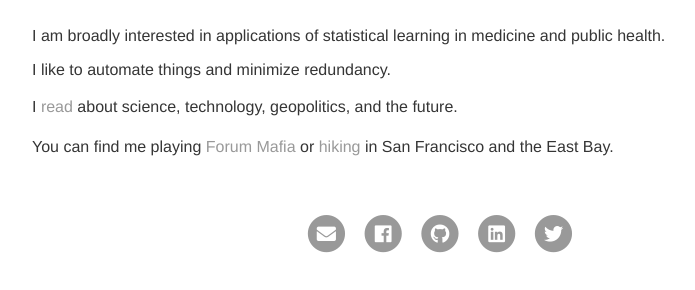
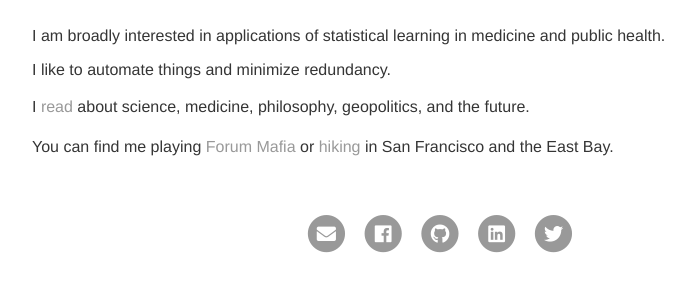
Before and after one commit to philipshih/philipshih.github.io, a Jekyll site: the page built from index.md, in a window 1280 px wide. Shown: the part 582-872 px from the top of the page, without its empty margins (208-903 px from the left). Built offline with Jekyll 4.4.1, drawn with Linux system fonts in a browser that asks for light colours; our own code applies the rules of GitHub Pages for plain Markdown files.

Commit message:
update description

```diff
--- a/index.md
+++ b/index.md
@@ -19,6 +19,6 @@ I am broadly interested in applications of statistical learning in medicine and
 
 I like to automate things and minimize redundancy.
 
-I [read](https://www.goodreads.com/user/show/108682054-philip-shih) about science, technology, geopolitics, and the future.
+I [read](https://www.goodreads.com/user/show/108682054-philip-shih) about science, medicine, philosophy, geopolitics, and the future.
 
 You can find me playing [Forum Mafia](https://www.sc2mafia.com/forum/) or [hiking](https://www.alltrails.com/members/philip-shih-2?ref=header) in San Francisco and the East Bay.
```
